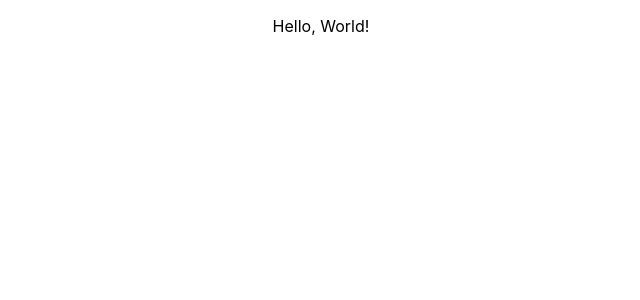
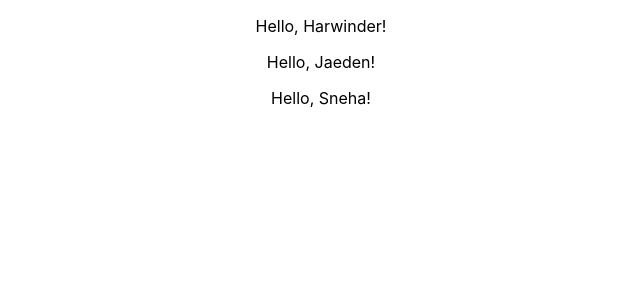
Before and after one commit to WarrenUhrich/lighthouse-labs-immutable-update-patterns, a React (Create React App) app in the folder demo-app/: page / in a window 1280 px wide. Shown: the top 300 px of the page, without its empty margins (319-959 px from the left). Built offline with nearby package versions, Linux system fonts and the light colour scheme; the HTML template or start-up script is replaced by a standard one.

Commit message:
Add HelloWorld React component example.

```diff
--- a/demo-app/src/App.js
+++ b/demo-app/src/App.js
@@ -1,6 +1,13 @@
+import HelloWorld from "./components/HelloWorld";
+
 const App = () => {
+  // HelloWorld({name: 'Harwinder'});
   return (
-    <p>Hello, World!</p>
+    <main>
+      <HelloWorld name="Harwinder" />
+      <HelloWorld name="Jaeden" />
+      <HelloWorld name="Sneha" />
+    </main>
   );
 }
 
--- /dev/null
+++ b/demo-app/src/components/HelloWorld.jsx
@@ -0,0 +1,9 @@
+const HelloWorld = (props) => {
+    return (
+        <p>
+            Hello, {props.name}!
+        </p>
+    );
+};
+
+export default HelloWorld;
```
Also changed, not shown: 2 other files (tests, documents, lock files or other folders).
